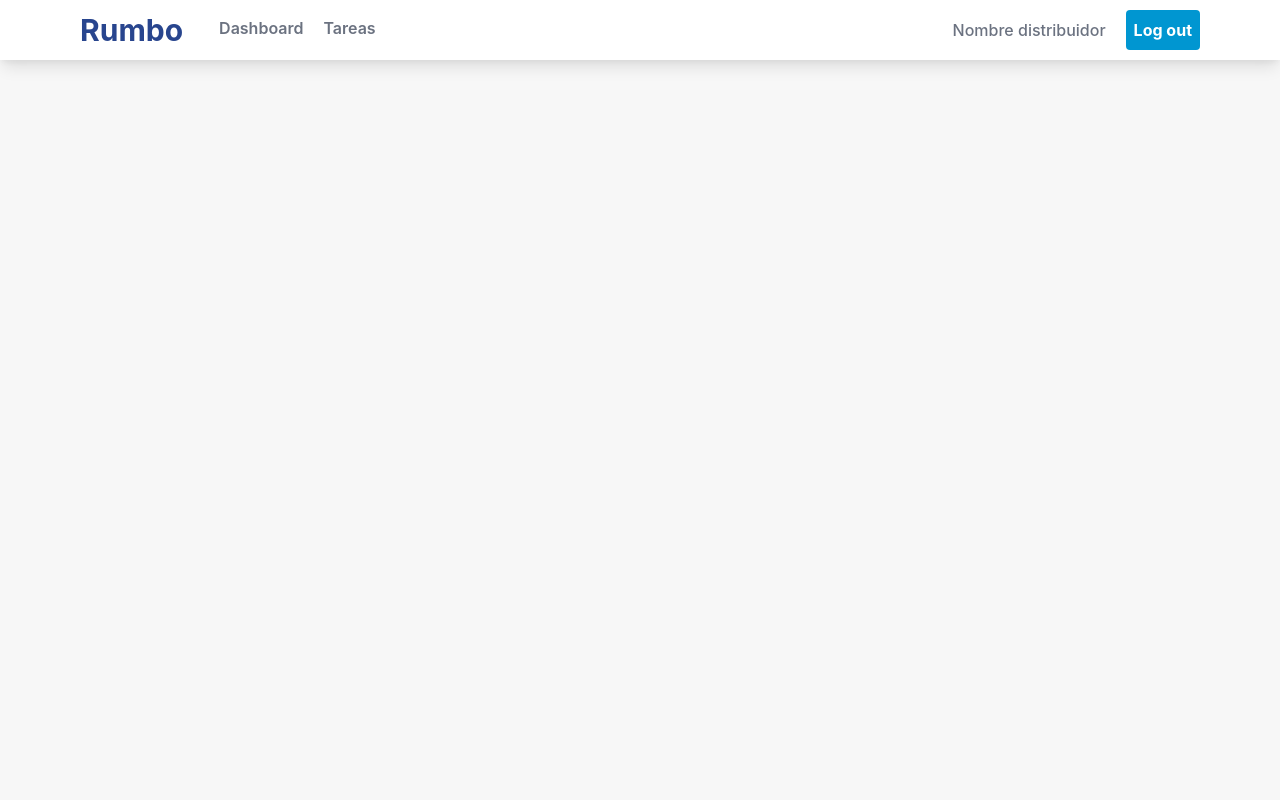
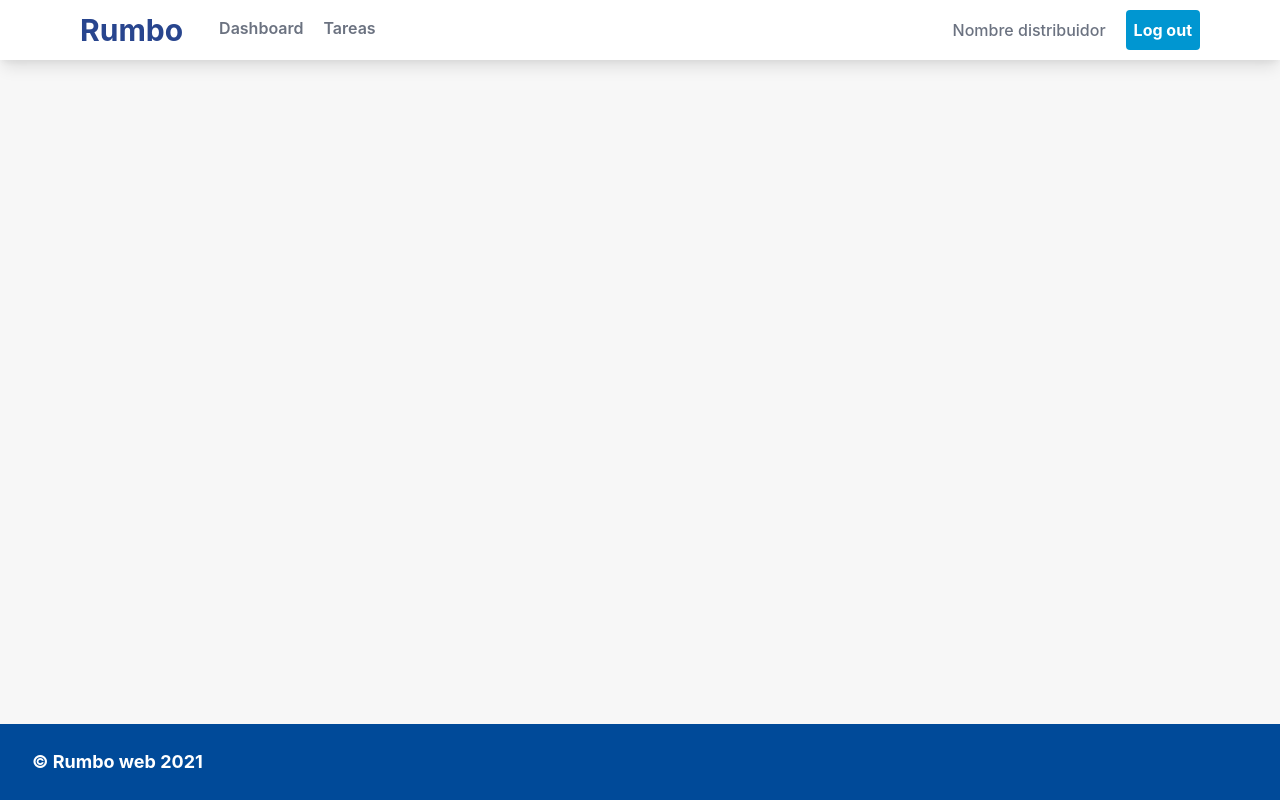
Before and after one commit to tomasgil123/rumbo-web, a React (Create React App) app: page /area in a window 1280 px wide. Built offline with nearby package versions, Linux system fonts and the light colour scheme; no server answers; sample sign-in values are in the browser's storage.

Commit message:
feat: add footer

```diff
--- /dev/null
+++ b/src/components/footer/index.tsx
@@ -0,0 +1,9 @@
+const Footer = (): JSX.Element => {
+  return (
+    <div className="flex bg-primary-dark py-6 px-8 w-full absolute bottom-0">
+      <span className="font-bold text-lg text-white">© Rumbo web 2021</span>
+    </div>
+  )
+}
+
+export default Footer
--- a/src/components/layout/index.tsx
+++ b/src/components/layout/index.tsx
@@ -1,12 +1,15 @@
+// components
 import Navbar from 'components/navbar'
+import Footer from 'components/footer'
 // high order component to add a navbar to a screen
 const Layout =
   (Screen: () => JSX.Element) =>
   (props: any): JSX.Element => {
     return (
-      <div>
+      <div className="relative h-screen">
         <Navbar />
         <Screen {...props} />
+        <Footer />
       </div>
     )
   }
```
